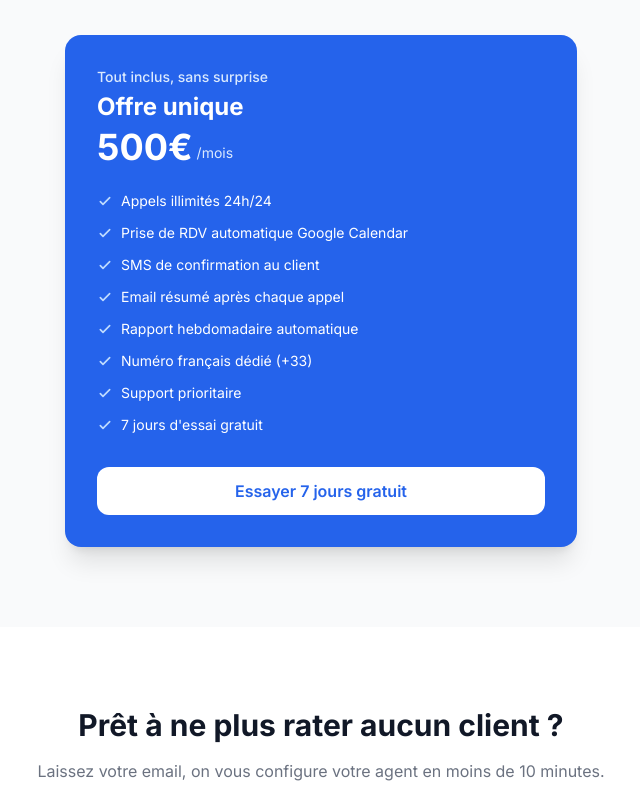
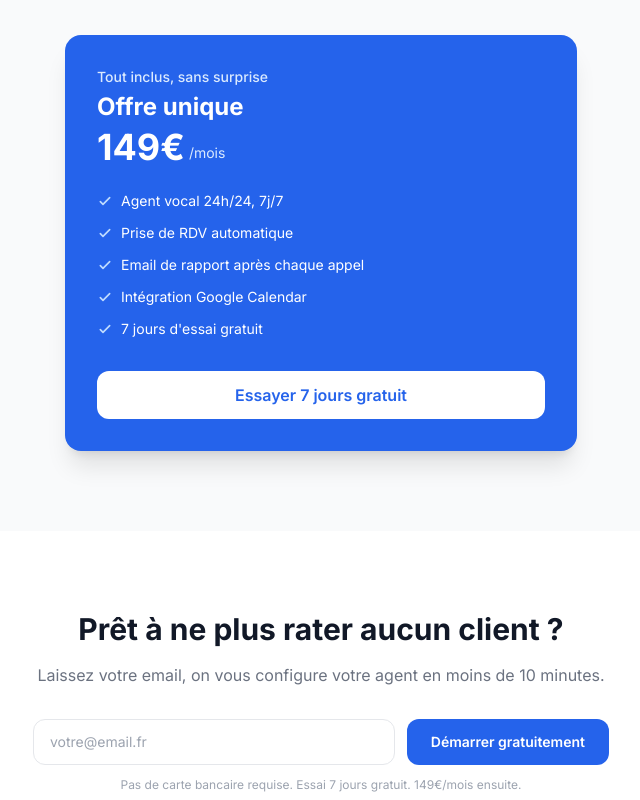
Before and after one commit to amhalilyes-cell/voiceagent-pme, a Next.js app: page / in a window 1280 px wide. Shown: the part 2240-3040 px from the top of the page, without its empty margins (319-959 px from the left). Built offline with nearby package versions, Linux system fonts and the light colour scheme.

Commit message:
feat: prix 149€/mois, fonctionnalités simplifiées

```diff
--- a/src/app/page.tsx
+++ b/src/app/page.tsx
@@ -204,18 +204,15 @@ export default function HomePage() {
             </div>
             <div className="text-2xl font-bold mb-1">Offre unique</div>
             <div className="flex items-end gap-1 mb-6">
-              <span className="text-4xl font-bold">500€</span>
+              <span className="text-4xl font-bold">149€</span>
               <span className="text-sm text-blue-100 mb-1">/mois</span>
             </div>
             <ul className="space-y-3 mb-8">
               {[
-                "Appels illimités 24h/24",
-                "Prise de RDV automatique Google Calendar",
-                "SMS de confirmation au client",
-                "Email résumé après chaque appel",
-                "Rapport hebdomadaire automatique",
-                "Numéro français dédié (+33)",
-                "Support prioritaire",
+                "Agent vocal 24h/24, 7j/7",
+                "Prise de RDV automatique",
+                "Email de rapport après chaque appel",
+                "Intégration Google Calendar",
                 "7 jours d'essai gratuit",
               ].map((f) => (
                 <li key={f} className="flex items-center gap-2 text-sm">
@@ -257,7 +254,7 @@ export default function HomePage() {
           </p>
           <ContactForm />
           <p className="text-xs text-gray-400 mt-3">
-            Pas de carte bancaire requise. Essai 7 jours gratuit. 500€/mois ensuite.
+            Pas de carte bancaire requise. Essai 7 jours gratuit. 149€/mois ensuite.
           </p>
         </div>
       </section>
```
